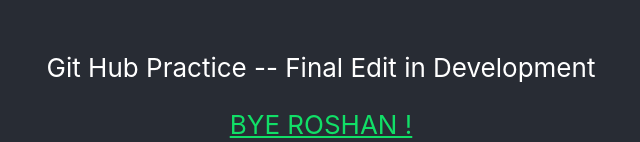
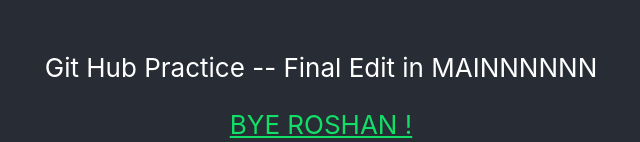
Before and after one commit to RoshanSharmaCodes/GithubPractice, a React (Create React App) app: page / in a window 1280 px wide. Shown: the part 477-619 px from the top of the page, without its empty margins (319-959 px from the left). Built offline with nearby package versions, Linux system fonts and the light colour scheme.

Commit message:
DEVLOPEMNT CHANGE

```diff
--- a/src/App.js
+++ b/src/App.js
@@ -7,7 +7,7 @@
       <header className="App-header">
         <img src={logo} className="App-logo" alt="logo" />
         <p>
-          Git Hub Practice -- Final Edit in Development
+          Git Hub Practice -- Final Edit in MAINNNNNN
         </p>
         <a
           className="App-link"
```
